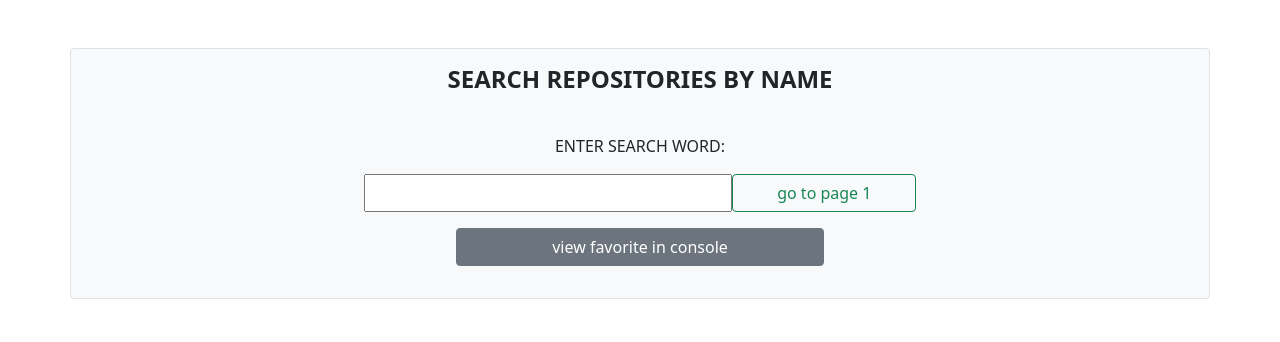
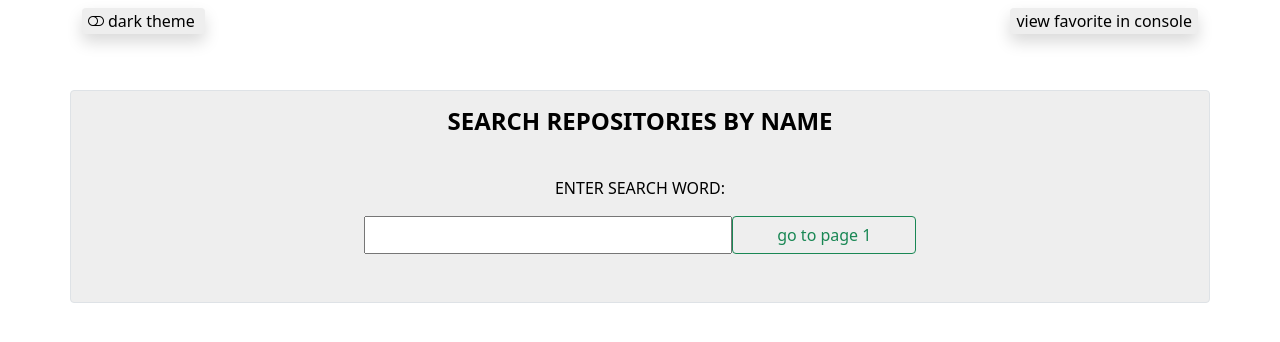
Before and after one commit to nikolaefpost/search-on-github, a React (Create React App) app: page / in a window 1280 px wide. Shown: the top 342 px of the page. Built offline with nearby package versions, Linux system fonts and the light colour scheme.

Commit message:
dark theme context start

```diff
--- a/src/App.js
+++ b/src/App.js
@@ -2,18 +2,50 @@ import {BrowserRouter} from 'react-router-dom';
 import AppRouter from "./components/AppRouter";
 import React, {useState} from "react";
 import Greetings from "./page/Greetings";
+import {ThemeContext, themes } from "./features/context/theme-context"
 
 
-function App() {
-    const [greetings, setGreetings] = useState(true)
-  return (
-      <BrowserRouter className='bg-info'>
+class App extends React.Component {
 
-        <AppRouter/>
-          <Greetings show={greetings} onHide={()=>setGreetings(false)} />
+    constructor(props) {
+        super(props);
 
-      </BrowserRouter>
-  );
+        this.toggleTheme = () => {
+            this.setState(state => ({
+                theme:
+                    state.theme === themes.dark
+                        ? themes.light
+                        : themes.dark,
+            }));
+        };
+
+        // Состояние хранит функцию для обновления контекста,
+        // которая будет также передана в Provider-компонент.
+        this.state = {
+            theme: themes.light,
+            toggleTheme: this.toggleTheme,
+            greetings: true
+        };
+    }
+
+    render(){
+
+        return (
+
+            <ThemeContext.Provider value={this.state}>
+                <BrowserRouter className='bg-info'>
+
+                    <AppRouter/>
+                    {/*<Greetings show={this.state.greetings} onHide={()=>this.setState({greetings: false})} />*/}
+
+                </BrowserRouter>
+            </ThemeContext.Provider>
+
+
+        );
+    }
+
+
 }
 
 export default App;
--- /dev/null
+++ b/src/components/ThemeTogglerButton.js
@@ -0,0 +1,20 @@
+import React from 'react';
+import {ThemeContext} from "../features/context/theme-context";
+
+const ThemeTogglerButton = () => {
+    return (
+        <ThemeContext.Consumer>
+            {({theme, toggleTheme}) => (
+                <button
+                    onClick={toggleTheme}
+                    style={{backgroundColor: theme.background, color: theme.foreground, border: 'none'}}
+                className='my-2 shadow rounded'>
+                    {theme.background === '#eeeeee'?<i className="bi bi-toggle-off"></i>:<i className="bi bi-toggle-on"></i>}
+                     <span className='mx-1'>dark theme</span>
+                </button>
+            )}
+        </ThemeContext.Consumer>
+    );
+};
+
+export default ThemeTogglerButton;
--- /dev/null
+++ b/src/features/context/theme-context.js
@@ -0,0 +1,17 @@
+import React from 'react';
+
+export const themes = {
+    light: {
+        foreground: '#000000',
+        background: '#eeeeee',
+    },
+    dark: {
+        foreground: '#ffffff',
+        background: '#222222',
+    },
+};
+
+export const ThemeContext = React.createContext({
+        theme: themes.dark,
+        toggleTheme: () => {},
+    });
--- a/src/page/RepositoryPage.js
+++ b/src/page/RepositoryPage.js
@@ -1,13 +1,16 @@
-import React from 'react';
+import React, {useContext} from 'react';
 import {Card, ListGroup, ListGroupItem} from "react-bootstrap";
 import {useSelector} from "react-redux";
 import { useParams, useHistory} from 'react-router-dom'
 import {SEARCH_ROUTE} from "../utils/consts";
+import {ThemeContext} from "../features/context/theme-context";
 
 
 const RepositoryPage = () => {
 
     const {id} = useParams();
+    const theme = useContext(ThemeContext);
+    console.log(theme)
 
     const history = useHistory();
     const reposList = useSelector(state => state.repository.list);
--- a/src/page/SearchPage.js
+++ b/src/page/SearchPage.js
@@ -1,10 +1,12 @@
-import React from 'react';
+import React, {useContext} from 'react';
 import {useDispatch, useSelector} from "react-redux";
 import {Button, Form, Container} from "react-bootstrap";
 import {addRepository,  nullRepository, sortRepository} from "../features/reducers/repositorySlice";
 import ReposItem from "../components/ReposItem";
 import {addWord} from "../features/reducers/searchWordSlice";
 import {increment, zeroing} from "../features/reducers/countSlice";
+import ThemeTogglerButton from "../components/ThemeTogglerButton";
+import {ThemeContext} from "../features/context/theme-context";
 
 
 const SearchPage = () => {
@@ -13,6 +15,9 @@ const SearchPage = () => {
     const reposList = useSelector(state => state.repository.list);
     const searchWord = useSelector(state => state.words.word);
     const dispatch = useDispatch();
+
+    const theme = useContext(ThemeContext);
+    console.log(theme.theme.background)
 
 
     function handleChange(e) {
@@ -69,7 +74,21 @@ const SearchPage = () => {
 
     return (
         <Container>
-            <div className='border p-3  row mt-5 mb-2 bg-light rounded'>
+            <div className='d-flex flex-row justify-content-between'>
+
+                <ThemeTogglerButton/>
+
+                <button   onClick={() => {
+                    console.log(JSON.parse(localStorage.getItem('repo')))
+                }}
+                        className='my-2 shadow rounded'
+                style={{backgroundColor: theme.theme.background, color: theme.theme.foreground, border: 'none'}}>
+                    view favorite in console
+                </button>
+
+            </div>
+
+            <div className='border p-3  row mt-5 mb-2  rounded' style={{backgroundColor: theme.theme.background, color: theme.theme.foreground}}>
                 <h4 className='text-center fw-bold mb-4  col-sm-12'>SEARCH REPOSITORIES BY NAME</h4>
                 <Form className='col-sm-12  align-items-center text-center my-3' onSubmit={(e)=> {
                     handleSearch(e);
@@ -85,14 +104,10 @@ const SearchPage = () => {
                             handleSearch();
                             dispatch(nullRepository());
                         }}>go to page {count}</Button>
+
                     </div>
                     <div className='row justify-content-sm-center'>
-                        <Button variant="secondary" onClick={() => {
-                            console.log(JSON.parse(localStorage.getItem('repo')))
-                        }}
-                                className='col-sm-8 col-lg-5 col-xl-4'>
-                            view favorite in console
-                        </Button>
+
                     </div>
 
                 </Form>
```
